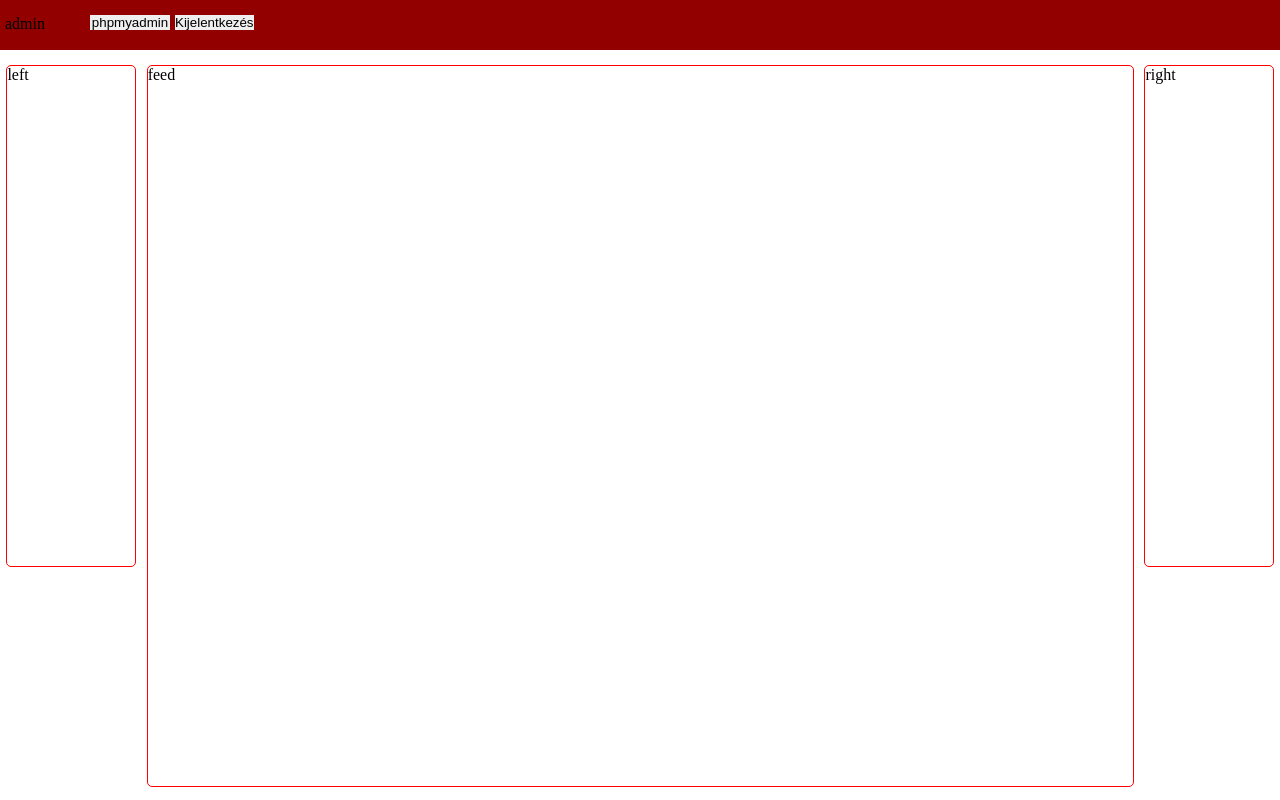
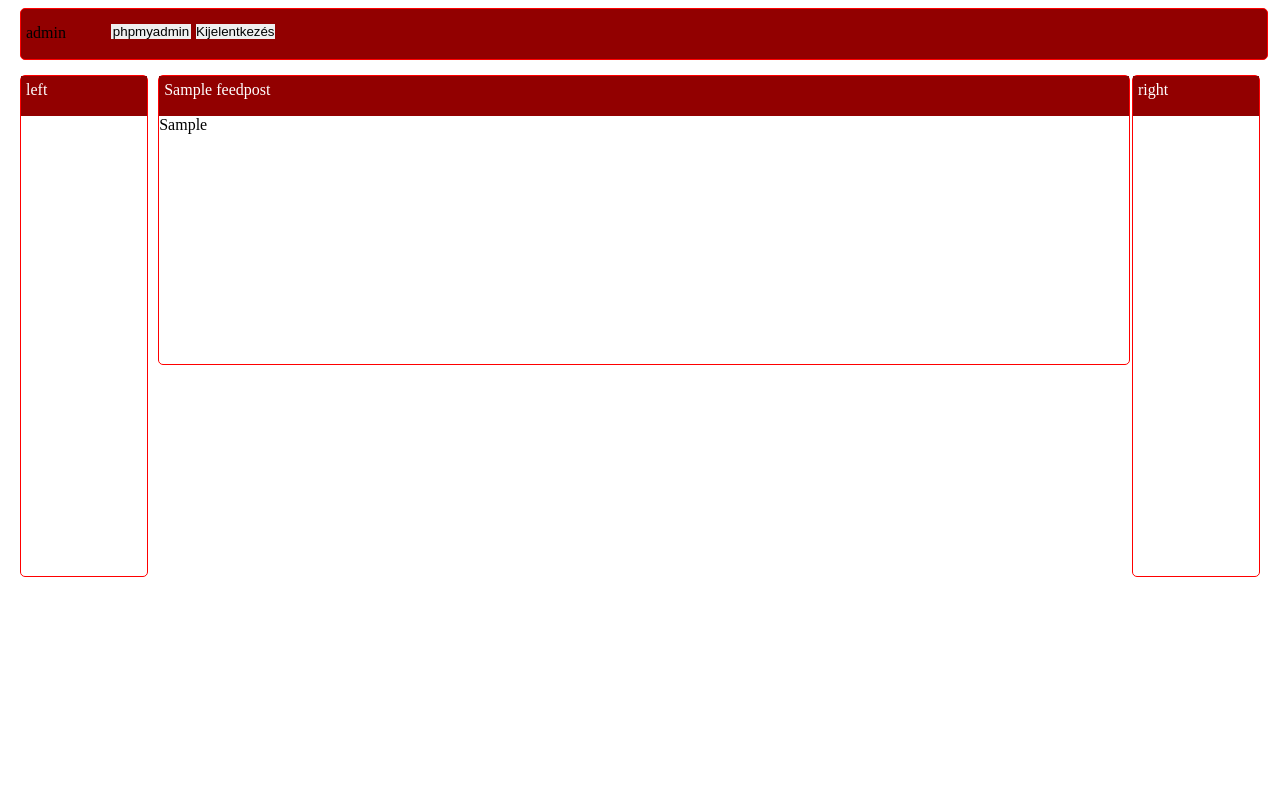
Before and after one commit to njszki-2016-14sz/szegedi-hideout, a PHP site: page /feed.php in a window 1280 px wide. Run offline with PHP 8.4, Linux system fonts and the light colour scheme; the visitor is signed in with stand-in values (Sample User, id 1); tables that the repository leaves empty or names only in its code hold one stand-in row (values such as "Sample post").

Commit message:
created feed base

```diff
--- a/base.css
+++ b/base.css
@@ -3,6 +3,10 @@
 	border: 0px;
 	margin: 0px;
 	padding: 0px;
+}
+body
+{
+	padding-left:20px;
 }
 #header
 {
@@ -10,10 +14,14 @@
 	padding-top:15px;
 	padding-bottom:15px;
 	height:20px;
-	width :100%;
-
+	width :98.5%;
+	margin-top:0.6%;
+	border-radius:5px;
 	background-color: #920000;
-	 vertical-align:top;
+	border-width:1px;
+	border-color:red;
+	border-style:solid;
+	vertical-align:top;
 }
 #login
 {
@@ -32,7 +40,7 @@
 #loginform
 {
 	float:left;
-	width:435px;
+	width:370px;
 
 }
 #loginform input
@@ -56,8 +64,7 @@
 {
 	width:100%;
 	padding-top:15px;
-	padding-left:0.5%;
-	padding-right:0.5%;
+
 
 }
 #leftsidebar
@@ -74,17 +81,39 @@
 
 	border: 1px solid red;
 	border-radius:5px;
-	float:left;
+	float:right;
 	width:10%;
 	height:500px;
+	margin-right:20px;
+
 }
-#feed
+.feed
 {
-	margin-left:0.8%;
-	margin-right:0.8%;
+
 	float:left;
 	border: 1px solid red;
 	border-radius:5px;
+	width:100%;
+	height:36%;
+	margin-bottom:15px;
+}
+
+
+.titlebar
+{
+	background-color: #920000;
+	width:100%;
+	height:40px;
+	color:white;
+	text-align:left;
+}
+.titlebar-title
+{
+	padding:5px;
+}
+#centerfeed
+{margin-left:0.81%;
+
+	float:left;
 	width:77%;
-	height:90%;
 }
--- a/feed.php
+++ b/feed.php
@@ -7,7 +7,7 @@ if($_SERVER["REQUEST_METHOD"]=="POST"&&isset($_POST['phpmyadminquit']))
 if($_SERVER["REQUEST_METHOD"]=="POST"&&isset($_POST['phpmyadmin']))
 	{
 ?>
-<iframe src="http://localhost/phpmyadmin/db_structure.php?server=1&db=facebookclone" style="width: 100%;height:90%;"></iframe>
+<iframe src="http://localhost/phpmyadmin/" style="width: 100%;height:95%;"></iframe>
 <?php
 }
 ?>
@@ -48,14 +48,54 @@ if($_SERVER["REQUEST_METHOD"]=="POST"&&isset($_POST['phpmyadmin']))
 	</div>
 	<div id="content">
 		<div id="leftsidebar">
-		left
+		<div class="titlebar">
+		<p class="titlebar-title">left</p>
 		</div>
-		<div id="feed">
-		feed
 		</div>
 		<div id="rightsidebar">
-		right
+		<div class="titlebar">
+		<p class="titlebar-title">right</p>
 		</div>
+		</div>
+
+		<div id="centerfeed">
+
+		<?php
+		$db = mysql_connect('localhost', 'root', '');
+		if(!$db){
+				die('Could not connect: '.mysql_error());
+				}
+		$db_selected = mysql_select_db('facebookclone', $db);
+		if(!$db_selected){
+				die ('Can\'t use: '. mysql_error());
+			}
+			mysql_query("SET NAMES utf8", $db);
+			$res = mysql_query("SELECT * FROM feedposts ORDER BY id DESC;", $db);
+
+
+			while($record = mysql_fetch_assoc($res)){
+
+				?>
+
+				<div class="feed">
+					<div class="titlebar">
+					<p class="titlebar-title"><?= $record['posttitle']?></p>
+					</div>
+				<?=$record['post']?>
+				</div>
+
+
+				<?php
+
+			}
+
+?>
+		</div>
+	</div>
+
+
+
+
 	</div>
 	</body>
 
```
